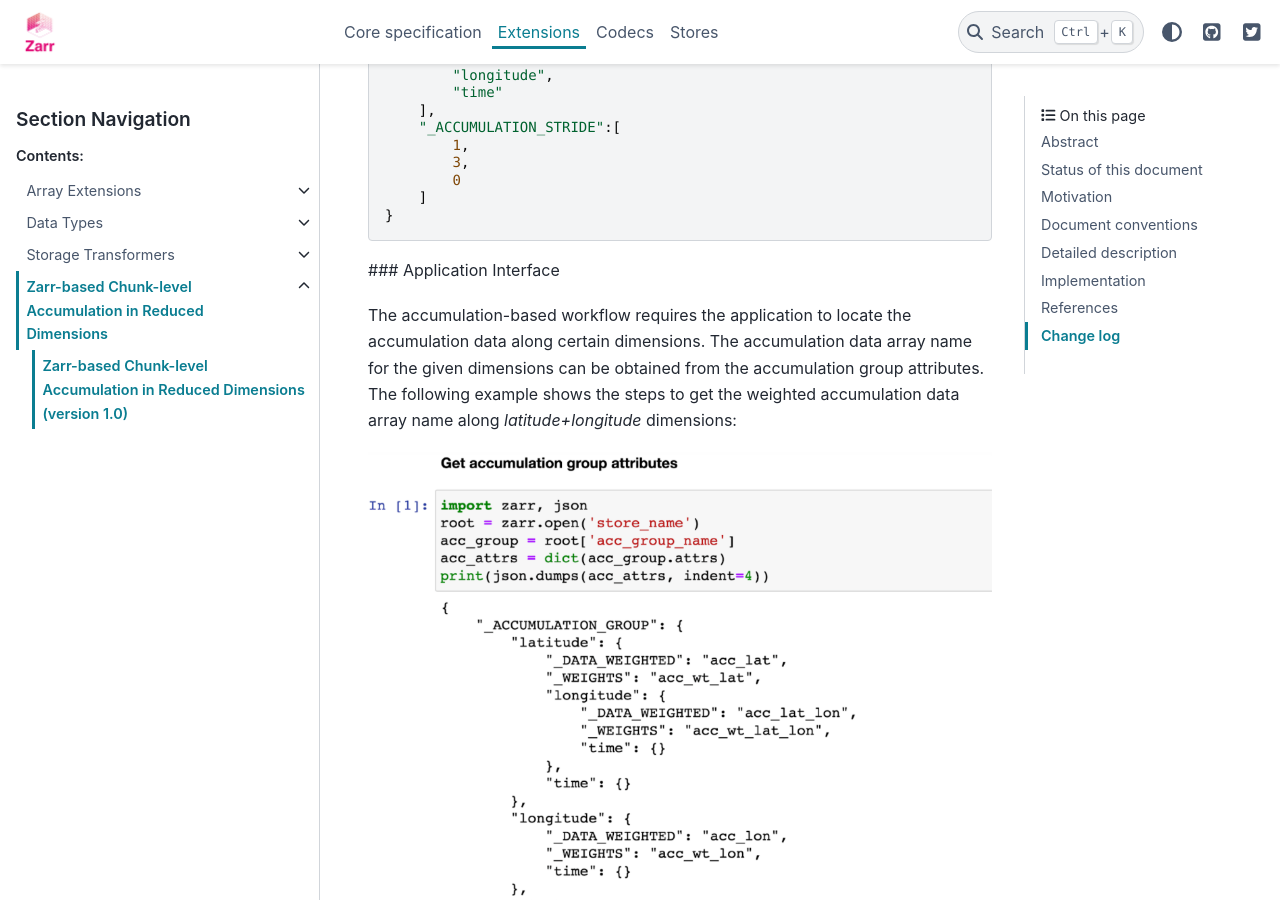
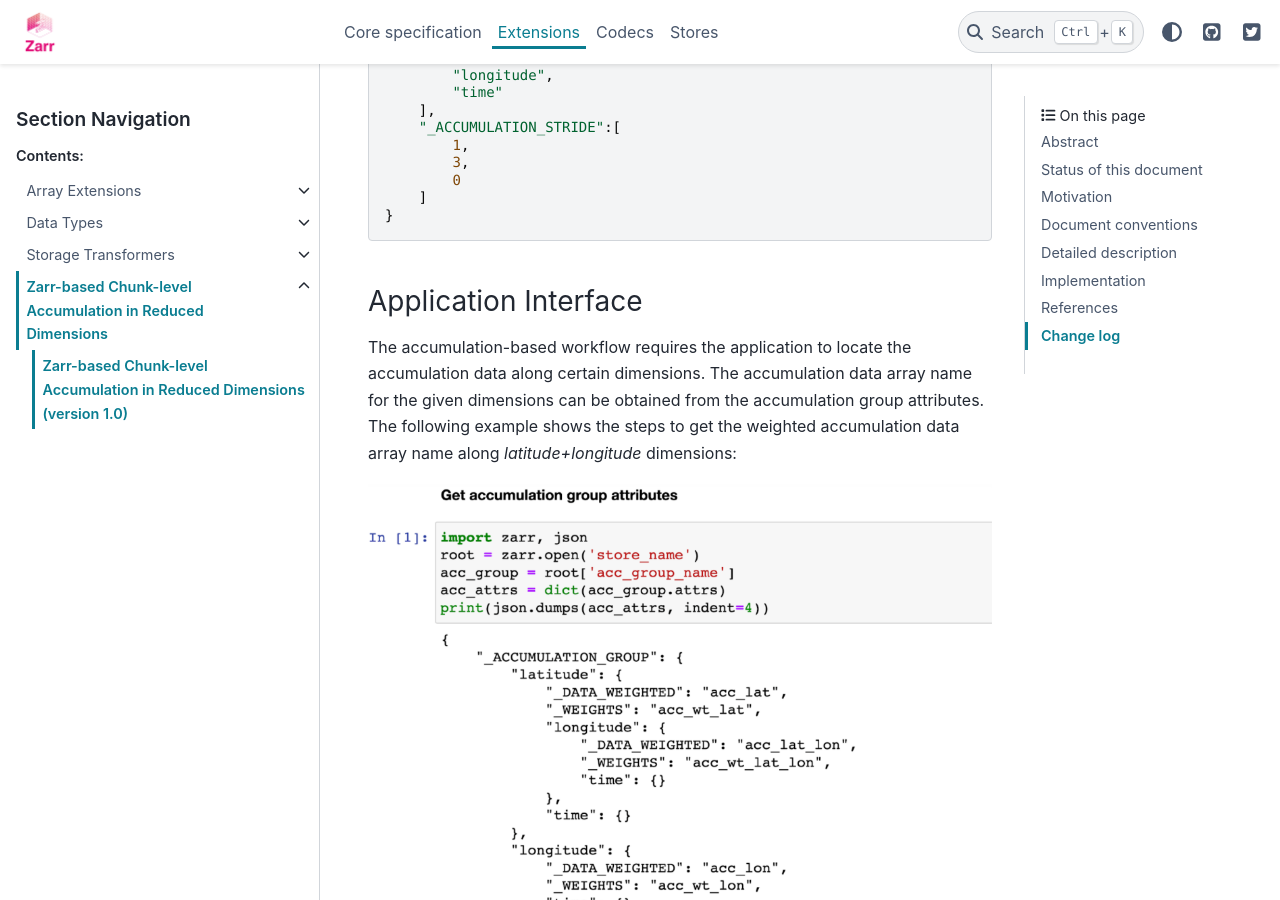
Before and after one commit to zarr-developers/zarr-specs, a Sphinx documentation site: the page built from docs/extensions/zarr-accumulation/v1.0.rst, in a window 1280 px wide and 900 px high, scrolled down 7090 px. Built offline with Sphinx 7.4.7 and the PyData theme 0.15.4, drawn with Linux system fonts in a browser that asks for light colours.

Commit message:
minor cleaning

```diff
--- a/docs/extensions/zarr-accumulation/v1.0.rst
+++ b/docs/extensions/zarr-accumulation/v1.0.rst
@@ -236,7 +236,8 @@ and the following attribute file represents the accumulation that is performed a
         ]
     }
 
-### Application Interface
+Application Interface
+--------------------------
 
 The accumulation-based workflow requires the application to locate the accumulation data along certain dimensions.  The accumulation data array name for the given dimensions can be obtained from the accumulation group attributes.  The following example shows the steps to get the weighted accumulation data array name along *latitude+longitude* dimensions:
 
```
